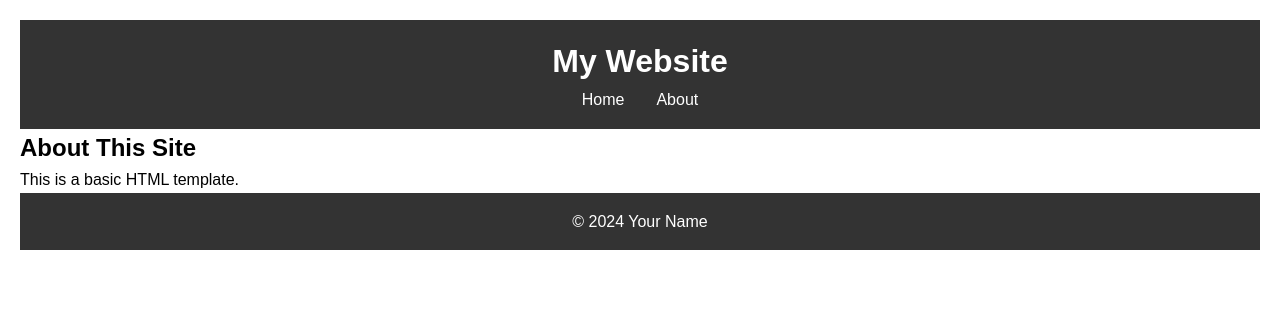
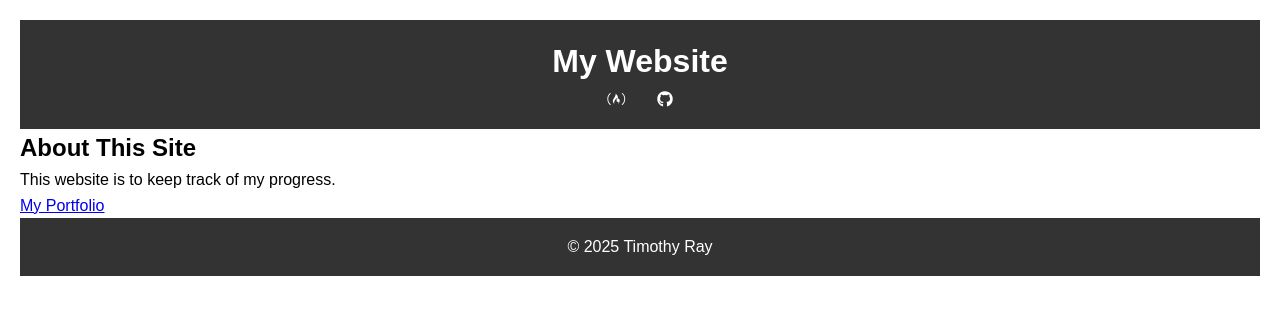
Before and after one commit to IllayanVess/Practice, a plain HTML site: page public/index.html in a window 1280 px wide. Drawn offline with Linux system fonts and the light colour scheme.

Commit message:
Update index.html

```diff
--- a/public/index.html
+++ b/public/index.html
@@ -5,15 +5,15 @@
     <meta name="viewport" content="width=device-width, initial-scale=1.0">
     <title>Timothy Ray's website</title>
     <link rel="stylesheet" href="styles/main.css">
-    <link rel="icon" href="favicon.ico" type="image/x-icon">
+    <script src="https://kit.fontawesome.com/874a892791.js" crossorigin="anonymous"></script>
 </head>
 <body>
     <header>
         <h1>My Website</h1>
         <nav>
             <ul>
-                <li><a href="/">Home</a></li>
-                <li><a href="/about.html">About</a></li>
+                <li><a href="https://www.freecodecamp.org/IllayanVess" target="_blank" rel="noopener noreferrer"><i class="fa-brands fa-free-code-camp" aria-label="View my freecodecamp profile"></i></a></li>
+                <li><a href="https://github.com/IllayanVess/Practice" target="_blank" rel="noopener noreferrer" ><i class="fa-brands fa-github"></i></a></li>
             </ul>
         </nav>
     </header>
@@ -21,12 +21,15 @@
     <main>
         <section>
             <h2>About This Site</h2>
-            <p>This is a basic HTML template.</p>
+            <p>This website is to keep track of my progress.</p>
+            <div class="button-container">
+            <a href="projects/portfolio.html" class="portfolio-button" target="_blank" rel="noopener noreferrer" aria-label="View my portfolio in a new tab">My Portfolio</a>
+            </div>
         </section>
     </main>
 
     <footer>
-        <p>&copy; 2024 Your Name</p>
+        <p>&copy; 2025 Timothy Ray</p>
     </footer>
 
     <script src="scripts/app.js"></script>
```
